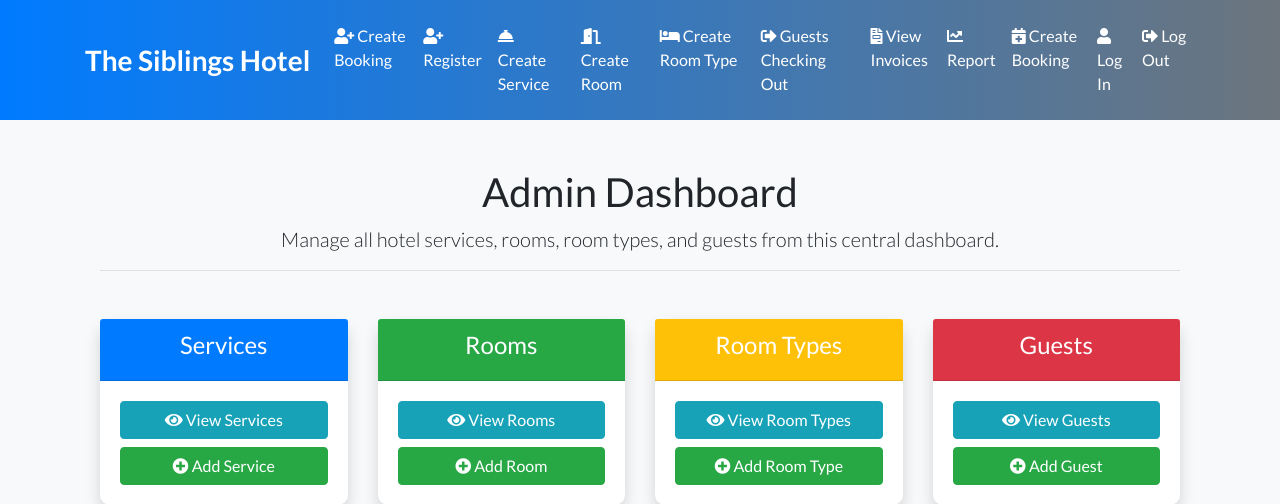
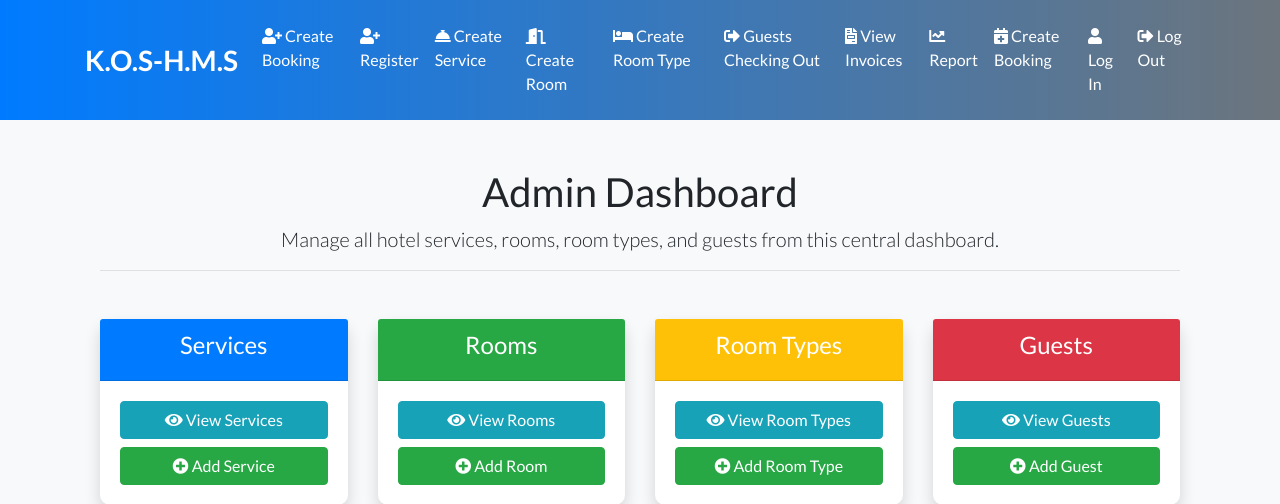
Before and after one commit to caseykingsley77/TSHotel, a Django app: page /admin-dashboard/ in a window 1280 px wide. Shown: the top 504 px of the page. Run offline with Django 5.2, Linux system fonts and the light colour scheme; a user stored in the database is signed in; some libraries are stand-ins or nearby versions.

Commit message:
home.html

```diff
--- a/TheSiblingsHotel/hotel/templates/hotel/base.html
+++ b/TheSiblingsHotel/hotel/templates/hotel/base.html
@@ -4,7 +4,7 @@
     <meta charset="UTF-8">
     <meta name="viewport" content="width=device-width, initial-scale=1.0">
     <meta name="description" content="Hotel Management System for The Siblings Hotel">
-    <title>The Siblings Hotel - Hotel Management System</title>
+    <title>KOS HMS</title>
 
     <!-- Bootstrap CSS -->
     <link href="https://stackpath.bootstrapcdn.com/bootstrap/4.5.2/css/bootstrap.min.css" rel="stylesheet">
@@ -81,7 +81,7 @@
     <!-- Navigation Bar -->
     <nav class="navbar navbar-expand-lg navbar-dark sticky-top">
         <div class="container">
-            <a class="navbar-brand" href="{% url 'home' %}">The Siblings Hotel</a>
+            <a class="navbar-brand" href="{% url 'home' %}">K.O.S-H.M.S</a>
             <button class="navbar-toggler" type="button" data-toggle="collapse" data-target="#navbarNav" aria-controls="navbarNav" aria-expanded="false" aria-label="Toggle navigation">
                 <span class="navbar-toggler-icon"></span>
             </button>
```
